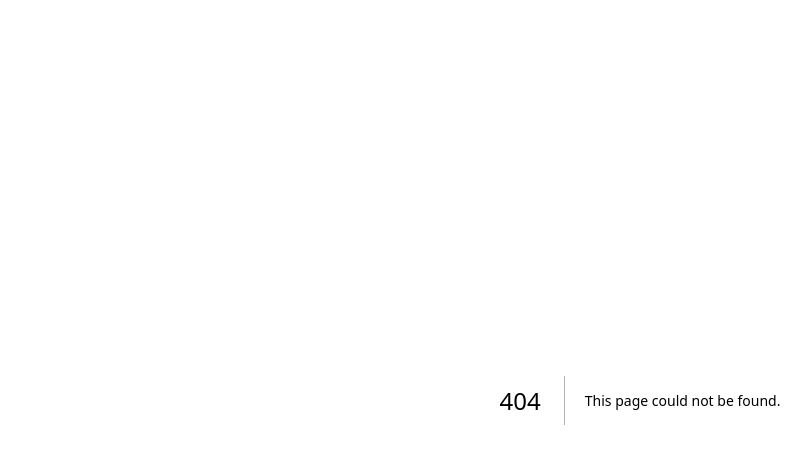
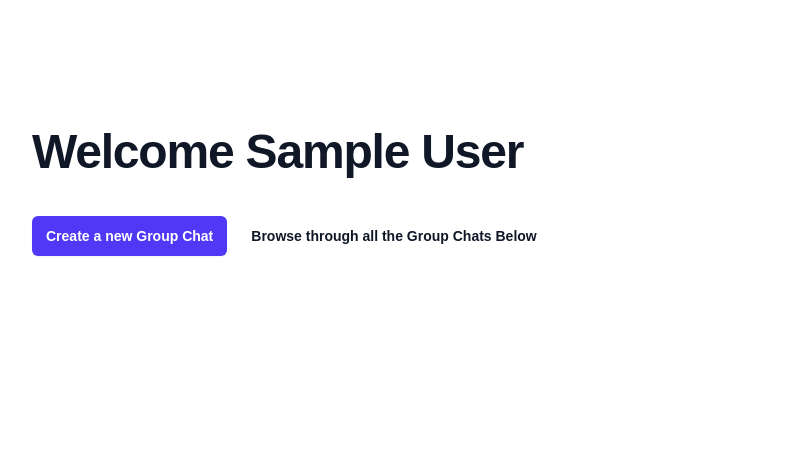
Before and after one commit to JohannesSBA/web-dev-final, a Next.js app: page /dashboard in a window 1280 px wide. Before the commit this address had no page. Shown: the top 464 px of the page, without its empty margins (0-811 px from the left). Built offline with nearby package versions, Linux system fonts and the light colour scheme; no server answers; sample sign-in values are in the browser's storage.

Commit message:
Dashboard creation and redirect

```diff
--- /dev/null
+++ b/app/dashboard/page.tsx
@@ -0,0 +1,30 @@
+import { auth } from "@/auth";
+import { redirect } from "next/navigation";
+
+export default async function Dashboard() {
+  const session = await auth();
+  if (!session) {
+    redirect("/");
+  }
+
+  return (
+    <div className="bg-white dark:bg-gray-900 min-h-screen">
+      <div className="mx-auto max-w-7xl px-6 py-24 sm:py-32 lg:px-8">
+        <h2 className="max-w-2xl text-4xl font-semibold tracking-tight text-balance text-gray-900 sm:text-5xl dark:text-white">
+          Welcome {session.user?.name}
+        </h2>
+        <div className="mt-10 flex items-center gap-x-6">
+          <a
+            href="#"
+            className="rounded-md bg-indigo-600 px-3.5 py-2.5 text-sm font-semibold text-white shadow-xs hover:bg-indigo-500 focus-visible:outline-2 focus-visible:outline-offset-2 focus-visible:outline-indigo-600 dark:bg-indigo-500 dark:shadow-none dark:hover:bg-indigo-400 dark:focus-visible:outline-indigo-500"
+          >
+            Create a new Group Chat
+          </a>
+          <p className="text-sm/6 font-semibold text-gray-900 dark:text-gray-300 dark:hover:text-white">
+            Browse through all the Group Chats Below
+          </p>
+        </div>
+      </div>
+    </div>
+  );
+}
--- a/app/page.tsx
+++ b/app/page.tsx
@@ -1,16 +1,12 @@
 import { auth } from "@/auth";
 import SignIn from "./components/auth/sign-in";
 import SignOut from "./components/auth/sing-out";
+import { redirect } from "next/navigation";
 
 export default async function Home() {
   const session = await auth();
   if (session) {
-    return (
-      <div className="flex flex-col flex-1 items-center justify-center bg-zinc-50 font-sans dark:bg-black">
-        <p>Logged in as {session.user?.email}</p>
-        <SignOut />
-      </div>
-    );
+    redirect("/dashboard");
   }
   return (
     <div className="flex flex-col flex-1 items-center justify-center bg-zinc-50 font-sans dark:bg-black">
```
Also changed, not shown: app/create-group/page.tsx (added).
